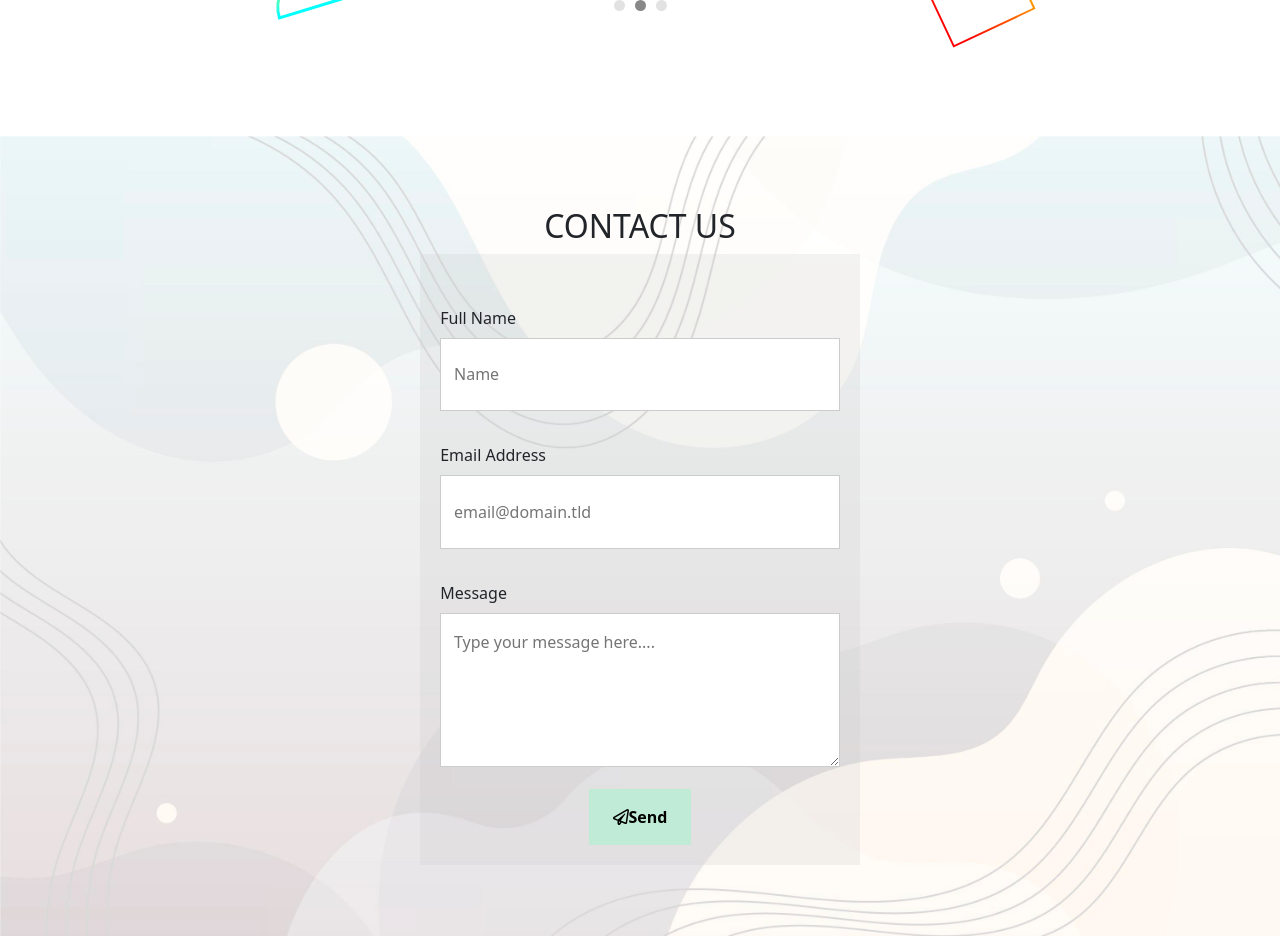
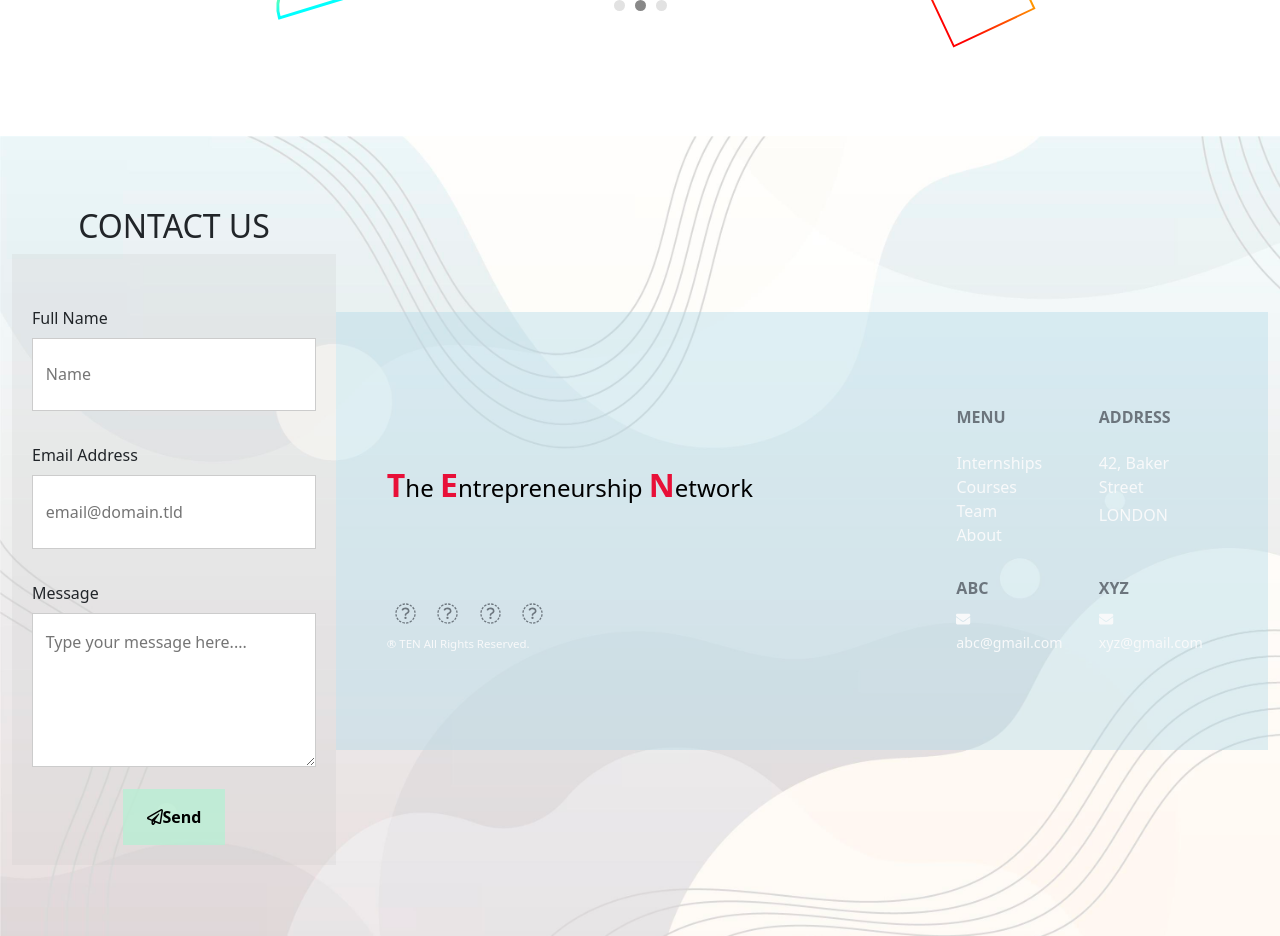
Before and after one commit to djmagnusa/ten-site, a React (Create React App) app: page / in a window 1280 px wide. Shown: the part 2340-3276 px from the top of the page. Built offline with nearby package versions, Linux system fonts and the light colour scheme.

Commit message:
Update contact with footer

```diff
--- a/src/App.css
+++ b/src/App.css
@@ -202,7 +202,7 @@ img[alt="logo"] {
 .contact-container{
   display: flex;
   align-items: center;
-  justify-content: center;
+  justify-content: space-between;
   background-image: url("./images/contact.jpg");
   background-size: cover;
   background-repeat: no-repeat;
@@ -297,3 +297,48 @@ i {
     width: 35%;
   }
 }
+
+.footer-container {
+  overflow: hidden;
+  margin-top: 250px;
+  margin-left: 500px;
+  position: relative;
+  bottom: 130px;
+  background-color: rgba(173, 216, 230, 0.4);
+  color: #262626 !important;
+  margin-bottom: 0;
+  padding-bottom: 0;
+
+}
+
+small {
+  font-size: calc(12px + (15 - 12) * ((100vw - 360px) / (1600 - 360))) !important
+}
+
+.logo-name span{
+  font-size: xx-large;
+  font-weight:bolder;
+  color: #E81038 !important;
+}
+
+.logo-name {
+  color: black !important;
+  font-size: 1.5rem;
+
+}
+
+.mt-55 {
+  margin-top: calc(50px + (60 - 50) * ((100vw - 360px) / (1600 - 360))) !important
+}
+
+h3 {
+  font-size: calc(34px + (40 - 34) * ((100vw - 360px) / (1600 - 360))) !important
+}
+
+.social {
+  font-size: 21px !important
+}
+
+.rights {
+  font-size: calc(10px + (12 - 10) * ((100vw - 360px) / (1600 - 360))) !important
+}
--- a/src/components/Contact.js
+++ b/src/components/Contact.js
@@ -1,4 +1,5 @@
 import React from 'react'
+import Footer from './Footer'
 
 const Contact = () => {
     return (
@@ -22,7 +23,10 @@ const Contact = () => {
                 <button type="submit" className="submit"><i className="far fa-paper-plane"></i>Send</button>
             </div>
             </form>
+
         </div>
+
+        <Footer />
 
      </div>
     )
--- /dev/null
+++ b/src/components/Footer.js
@@ -0,0 +1,46 @@
+import React from 'react'
+
+const Footer = () => {
+    return (
+        <div class="container-fluid footer-container pb-0 mb-0 justify-content-center text-light ">
+     <footer>
+         <div class="row my-5 justify-content-center py-5">
+             <div class="col-11">
+                 <div class="row ">
+                     <div class="col-xl-8 col-md-4 col-sm-4 col-12 my-auto mx-auto a">
+                         <p class="mb-md-0 mb-5 logo-name"><span>T</span>he <span>E</span>ntrepreneurship <span>N</span>etwork</p>
+                     </div>
+                     <div class="col-xl-2 col-md-4 col-sm-4 col-12">
+                         <h6 class="mb-3 mb-lg-4 text-muted bold-text "><b>MENU</b></h6>
+                         <ul class="list-unstyled">
+                             <li>Internships</li>
+                             <li>Courses</li>
+                             <li>Team</li>
+                             <li>About</li>
+                         </ul>
+                     </div>
+                     <div class="col-xl-2 col-md-4 col-sm-4 col-12">
+                         <h6 class="mb-3 mb-lg-4 text-muted bold-text mt-sm-0 mt-5"><b>ADDRESS</b></h6>
+                         <p class="mb-1">42, Baker Street</p>
+                         <p>LONDON</p>
+                     </div>
+                 </div>
+                 <div class="row ">
+                     <div class="col-xl-8 col-md-4 col-sm-4 col-auto my-md-0 mt-5 order-sm-1 order-3 align-self-end">
+                         <p class="social text-muted mb-0 pb-0 bold-text"> <span class="mx-2"><i class="fa fa-facebook" aria-hidden="true"></i></span> <span class="mx-2"><i class="fa fa-linkedin-square" aria-hidden="true"></i></span> <span class="mx-2"><i class="fa fa-twitter" aria-hidden="true"></i></span> <span class="mx-2"><i class="fa fa-instagram" aria-hidden="true"></i></span> </p><small class="rights"><span>&#174;</span> TEN All Rights Reserved.</small>
+                     </div>
+                     <div class="col-xl-2 col-md-4 col-sm-4 col-auto order-1 align-self-end ">
+                         <h6 class="mt-55 mt-2 text-muted bold-text"><b>ABC</b></h6><small> <span><i class="fa fa-envelope" aria-hidden="true"></i></span> abc@gmail.com</small>
+                     </div>
+                     <div class="col-xl-2 col-md-4 col-sm-4 col-auto order-2 align-self-end mt-3 ">
+                         <h6 class="text-muted bold-text"><b>XYZ</b></h6><small><span><i class="fa fa-envelope" aria-hidden="true"></i></span> xyz@gmail.com</small>
+                     </div>
+                 </div>
+             </div>
+         </div>
+     </footer>
+ </div>
+    )
+}
+
+export default Footer
```
